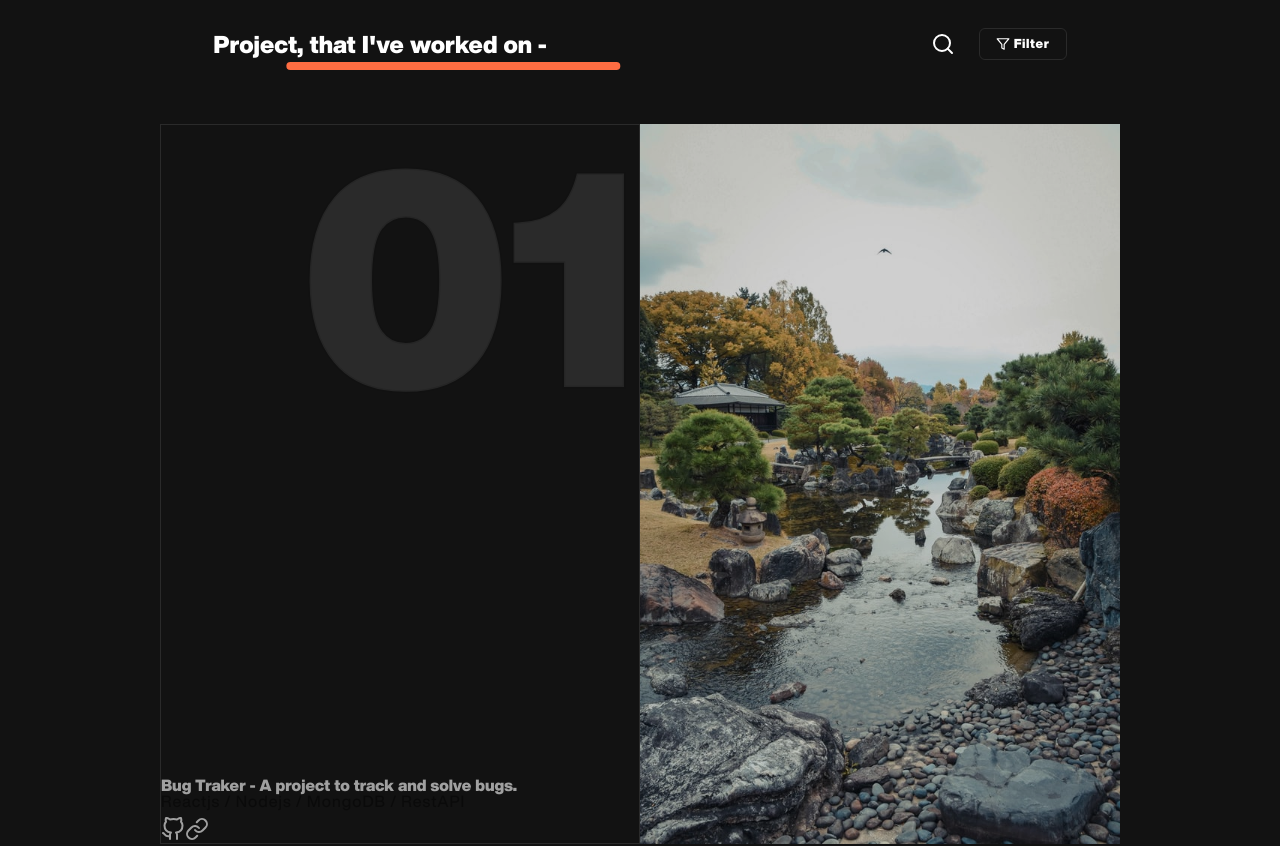
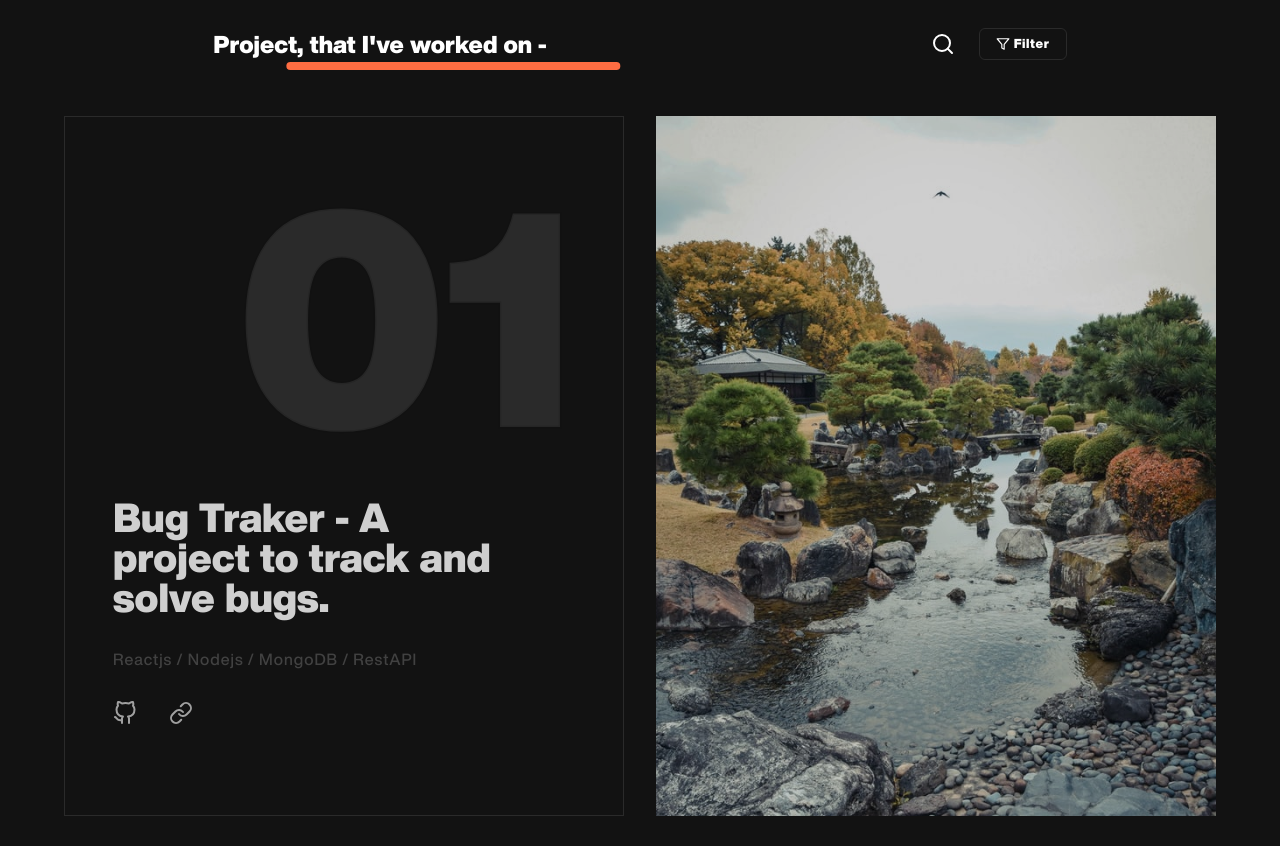
Before and after one commit to priyanshu-kun/Personal-Portfolio-Website, a React (Create React App) app in the folder App/website/: page / in a window 1280 px wide. Shown: the part 1860-2706 px from the top of the page. Built offline with nearby package versions, Linux system fonts and the light colour scheme.

Commit message:
try to fix project cards

```diff
--- a/App/website/src/Components/Work/Work.css
+++ b/App/website/src/Components/Work/Work.css
@@ -38,7 +38,7 @@
 }
 
 .projects-overlay h1 {
-    font-size: 40vw;
+    font-size: 50vw;
     font-family: "HelveticaNowDisplay-Black";
     opacity: 0.1;
     color: #fff;
@@ -47,17 +47,57 @@
 
 }
 
+
+
+@media screen and (min-width: 768px) {
+
+    .projects-overlay h1 {
+        font-size: 26vw;
+    }
+}
+
 @media screen and (min-width: 1000px) {
 
     .projects-overlay h1 {
         font-size: 300px;
     }
 }
+@media screen and (min-width: 400px) {
+    .projects {
+        grid-template-rows: 550px;
+    }
+}
 
 
-@media screen and (min-width: 720px) {
+
+@media screen and (min-width: 550px) {
+    .projects {
+        grid-template-rows: 650px;
+    }
+}
+
+
+
+@media screen and (min-width: 620px) {
+    .projects {
+        grid-template-rows: 800px;
+    }
+}
+
+
+@media screen and (min-width: 768px) {
     .projects {
         grid-template-columns: repeat(2, 1fr);
+        grid-gap: 1rem;
+        grid-template-rows: repeat(3, 550px);
+    }
+}
+
+
+@media screen and (min-width: 1024px) {
+    .projects {
+        grid-gap: 2rem;
+        grid-template-rows: repeat(3, 700px);
     }
 }
 
--- a/App/website/src/Components/Work/Work.jsx
+++ b/App/website/src/Components/Work/Work.jsx
@@ -37,7 +37,7 @@ export default function Work() {
 
     return (
       <div className='w-full flow-root h-screen lg:mt-20'>
-        <div className="relative text-txt-primary-dark-bg flex flex-col w-full justify-between items-center 400:mt-32  mx-auto z-0 sm:flex-row sm:items-center sm:justify-between sm:w-10/12 lg:w-8/12">
+        <div className="relative text-txt-primary-dark-bg flex flex-col w-full justify-between items-center 400:mt-32  mx-auto z-10 sm:flex-row sm:items-center sm:justify-between sm:w-10/12 lg:w-8/12">
           <h1 className={` custom-animation ${searchComp && "active"} font-primaryHeading relative before:content-[''] before:absolute before:-bottom-2 before:left-1/2 before:transform before:-translate-x-2/4 before:w-11/12 max-w-16rem before:h-1 before:bg-background-secondary-accent-color before:rounded-full text-base leading-5 text-center mb-8  normal:text-lg normal:before:w-full sm:text-2xl sm:before:h-2 sm:before:-bottom-4 sm:before:left-60 sm:mb-0 sm:max-w-128`}>Project, that I've worked on -</h1>
                 <div className="actions flex">
                     <img onClick={handleSearchComponent} className={`${searchComp && "active"} w-6 custom-animation hover:opacity-60  cursor-pointer`} src={Search}  alt="search btn" />
@@ -45,28 +45,28 @@ export default function Work() {
                 </div>
                 <SearchBar searchComp={searchComp} handleSearchComponent={handleSearchComponent} />
             </div>
-            <div className="projects  w-3/4 mx-auto mt-16  pb-8" >
+            <div className="projects  w-8/12 mx-auto mt-4 tiny:mt-8 normal:mt-10 fit:mt-14  pb-8 tiny:w-full  tiny:px-4 fit:px-6 sm:px-8 lg:max-w-76rem" >
                 <div onMouseEnter={() => {
                     setCard1(true)
                 }} onMouseLeave={() => {
                     setCard1(false)
-                }} className="w-32rem  h-40rem mx-auto relative overflow-hidden">
+                }} className="w-full h-full  mx-auto relative overflow-hidden">
                     <img className="opacity-80" src={img1} alt="project 1" />
                     <div className={` ${true ? "projects-overlay": "hide-project-overlay"} absolute top-0 left-0 bottom-0 right-0   flex flex-col justify-between`}>
-                        <h1 className="">01</h1>
-                        <div className="">
-                            <h2 className="font-primaryHeading text-txt-primary-dark-bg/60 ">Bug Traker - A project to track and solve bugs.</h2>
-                            <p className="">Reactjs / Nodejs / MongoDB / RestAPI</p>
-                            <button className="">
+                        <h1 className=" tiny:mt-4 tiny:mr-4 normal:mt-6 normal:mr-6 fit:mt-8 fit:mr-8 sm:mt-12 sm:mr-12 md:mt-8 md:mr-8 lg:mt-12 lg:mr-12">01</h1>
+                        <div className="h-full  w-52 ml-6 pt-4 normal:w-72 normal:ml-8 fit:ml-12 tempScreen:w-96 tempScreen:pt-8 tempScreen:ml-12">
+                            <h2 className="font-primaryHeading text-txt-primary-dark-bg/80 text-xl normal:text-3xl tempScreen:text-4xl">Bug Traker - A project to track and solve bugs.</h2>
+                            <p className="text-tiny my-4 text-txt-primary-dark-bg/50 fit:text-base fit:my-6 fit:leading-5 sm:my-8">Reactjs / Nodejs / MongoDB / RestAPI</p>
+                            <button className="mr-4 tempScreen:mr-8 cursor-pointer">
                               <IconContext.Provider
-                                  value={{ className: 'text-txt-primary-dark-bg opacity-60 w-4 h-4 normal:w-5 normal:h-5 fit:w-6 fit:h-6' }}
+                                  value={{ className: 'text-txt-primary-dark-bg opacity-60 w-5 h-5 fit:w-6 fit:h-6 ' }}
                               >
                                     <FiGithub />
                               </IconContext.Provider>
                             </button>
-                            <button className="mt-2 font-secondaryHeading underline cursor-pointer text-tiny">
+                            <button className="cursor-pointer">
                               <IconContext.Provider
-                                value={{ className: 'text-txt-primary-dark-bg opacity-60 w-4 h-4 normal:w-5 normal:h-5 fit:w-6 fit:h-6' }}
+                                value={{ className: 'text-txt-primary-dark-bg opacity-60 w-5 h-5  fit:w-6 fit:h-6' }}
                               >
                                     <FiLink />
                               </IconContext.Provider>
@@ -74,7 +74,7 @@ export default function Work() {
                         </div>
                     </div>
                 </div>
-                <div className="w-32rem  h-40rem mx-auto relative overflow-hidden">
+                <div className="w-full h-full mx-auto relative overflow-hidden">
                     <img className="opacity-80" src={img2} alt="tu tu tu" />
                     <div className={`projects-overlay absolute top-0 left-0 bottom-0 right-0 hide-project-overlay hover:bg-background-secondary-dark-color/80`}>
                         <h1>02</h1>
@@ -85,7 +85,7 @@ export default function Work() {
                         </div>
                     </div>
                 </div>
-                <div className="w-32rem  h-40rem mx-auto relative overflow-hidden">
+                <div className="w-full h-full mx-auto relative overflow-hidden">
                     <img className="opacity-80" src={img3} alt="project 3" />
                     <div className={`projects-overlay absolute top-0 left-0 bottom-0 right-0 hide-project-overlay hover:bg-background-secondary-dark-color/80`}>
                         <h1>03</h1>
@@ -96,7 +96,7 @@ export default function Work() {
                         </div>
                     </div>
                 </div>
-                <div className=" w-32rem  h-40rem mx-auto relative overflow-hidden">
+                <div className=" w-full h-full mx-auto relative overflow-hidden">
                     <img className="opacity-80" src={img4} alt="project 4" />
                     <div className={` projects-overlay absolute top-0 left-0 bottom-0 right-0 hide-project-overlay hover:bg-background-secondary-dark-color/80`}>
                         <h1>04</h1>
@@ -107,7 +107,7 @@ export default function Work() {
                         </div>
                     </div>
                 </div>
-                <div  className="w-32rem  h-40rem mx-auto relative overflow-hidden">
+                <div  className="w-full h-full mx-auto relative overflow-hidden">
                     <img className="opacity-80" src={img5} alt="project 5" />
                     <div className={`projects-overlay absolute top-0 left-0 bottom-0 right-0 hide-project-overlay hover:bg-background-secondary-dark-color/80`}>
                         <h1>05</h1>
@@ -118,7 +118,7 @@ export default function Work() {
                         </div>
                     </div>
                 </div>
-                <div  className="w-32rem  h-40rem mx-auto relative overflow-hidden">
+                <div  className="w-full h-full mx-auto relative overflow-hidden">
                     <img className="opacity-80" src={img6} alt="project 6" />
                     <div className={`projects-overlay absolute top-0 left-0 bottom-0 right-0 hide-project-overlay hover:bg-background-secondary-dark-color/80`}>
                         <h1>06</h1>
--- a/App/website/tailwind.config.js
+++ b/App/website/tailwind.config.js
@@ -7,17 +7,18 @@ module.exports = {
    ],
    theme: {
       maxWidth: {
-          '10rem':'10rem',
-          '16rem':'16rem',
+         '10rem': '10rem',
+         '16rem': '16rem',
          '128': '36rem',
          '168': '42rem',
          '178': '52rem',
+         '76rem': '76rem',
       },
       minWidth: {
          '80': '20rem',
       },
       minHeight: {
-         '20rem':'20rem'
+         '20rem': '20rem'
       },
       fontSize: {
          'super-tiny': '.6rem',
@@ -37,24 +38,25 @@ module.exports = {
       colors: {
          transparent: 'transparent',
          current: 'currentColor',
-        'background-primary-dark-color':'#121212',
-        'background-secondary-dark-color':'#141414',
-        'background-primary-light-color':'#FFFDDE',
-        'background-secondary-light-color':'#D9D7F1',
-        'background-primary-accent-color':'#3500d3',
-        'background-secondary-accent-color':'#FF6D42',
+         'background-primary-dark-color': '#121212',
+         'background-secondary-dark-color': '#141414',
+         'background-primary-light-color': '#FFFDDE',
+         'background-secondary-light-color': '#D9D7F1',
+         'background-primary-accent-color': '#3500d3',
+         'background-secondary-accent-color': '#FF6D42',
          'txt-primary-dark-bg': colors.white,
-        'txt-secondary-dark-bg':'#d0d0d0',
+         'txt-secondary-dark-bg': '#d0d0d0',
          'txt-primary-light-bg': colors.black,
-        'txt-secondary-light-bg':'#474747',
+         'txt-secondary-light-bg': '#474747',
          'red': colors.red,
-        'success':'#22C55E'
+         'success': '#22C55E'
       },
       screens: {
-      'tiny':'260px',
-      'normal':'360px',
-      '400':'400px',
-      'fit':'400px',
+         'tiny': '260px',
+         'normal': '360px',
+         '400': '400px',
+         'fit': '400px',
+         'tempScreen': '550px',
          'sm': '640px',
          'md': '768px',
          'lg': '1024px',
@@ -75,17 +77,18 @@ module.exports = {
             bodyText: ['HelveticaNowDisplay-Medium', 'sans-serif'],
             primaryHeading: ['HelveticaNowDisplay-Black', 'sans-serif'],
             secondaryHeading: ['HelveticaNowDisplay-Bold', 'sans-serif'],
-        accentFont: ['Nunito','sans-serif'],
+            accentFont: ['Nunito', 'sans-serif'],
          },
          zIndex: {
-          'nv-1':'-1',
+            'nv-1': '-1',
             '99999999': '99999999',
          },
          height: {
+            '30rem': '30rem',
             '128': '32rem',
          },
          width: {
-          '28rem': '30rem',
+            '28rem': '28rem',
             '128': '32rem',
             '168': '42rem',
          },
```
Lines whose indentation alone changed are shown as unchanged.
